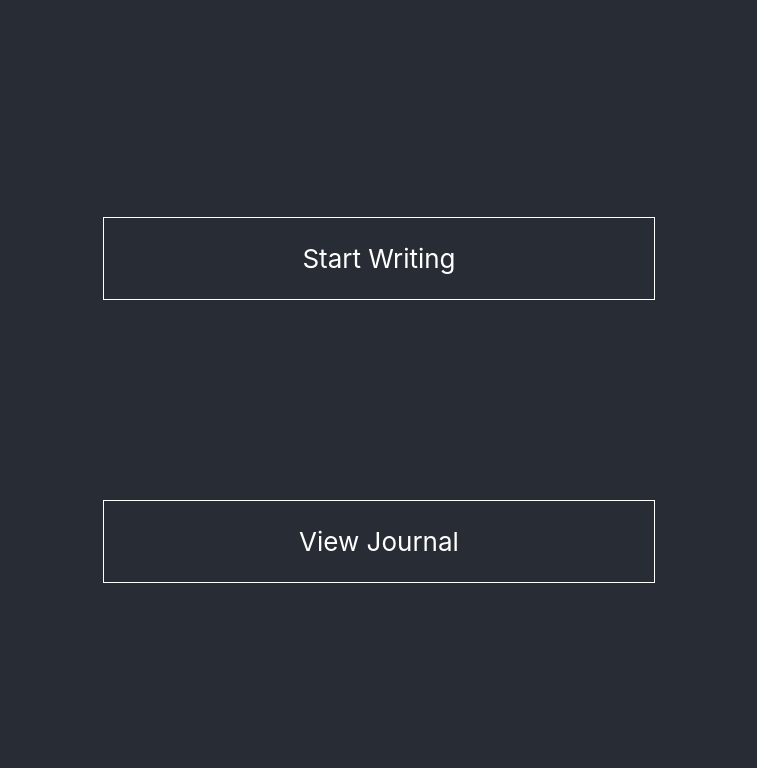
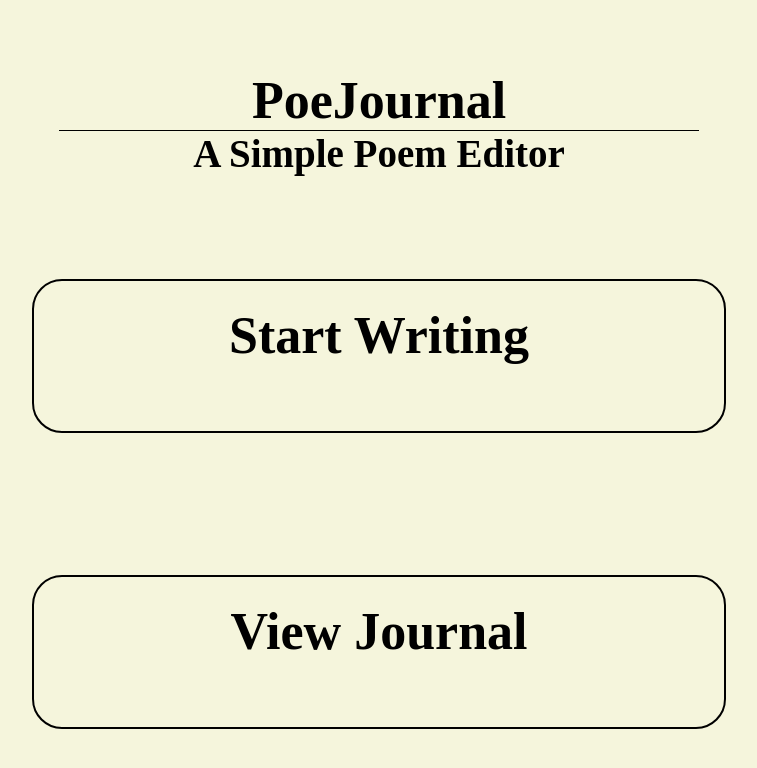
Before and after one commit to KirkNotCaptain/PoJournal, a React (Create React App) app in the folder react_frontend/: page / in a window 1280 px wide. Shown: the top 768 px of the page, without its empty margins (261-1018 px from the left). Built offline with nearby package versions, Linux system fonts and the light colour scheme; no server answers.

Commit message:
Added material ui themes for consistent typography

```diff
--- a/react_frontend/src/App.css
+++ b/react_frontend/src/App.css
@@ -1,7 +1,11 @@
 html {
 	text-align: center;
-	background-color: #282c34;
-	color: white;
+	background-color: beige;
+	color: black;
+}
+
+* {
+	font-family: cursive;
 }
 
 .App-header {
@@ -19,8 +23,32 @@ html {
 
 .start-writing-btn,
 .see-journal-btn {
-	border: 1px solid white;
-	width: 500px;
+	border: 2px solid black;
+	border-radius: 30px;
+	width: 50%;
+	height: 100px;
 	padding: 25px;
-	margin: 100px;
+	margin: auto;
+	text-align: center;
+	cursor: pointer;
 }
+
+h1 {
+	width: 50%;
+	margin: auto;
+}
+
+.create-main-buttons {
+	display: flex;
+	flex-direction: row;
+	justify-content: space-evenly;
+}
+
+.title {
+	border-bottom: 1px solid black;
+	margin-bottom: 0;
+}
+
+.subtitle {
+	margin-top: 0;
+}
--- a/react_frontend/src/Components/Create-Main.js
+++ b/react_frontend/src/Components/Create-Main.js
@@ -1,6 +1,7 @@
 import { useContext, useState } from "react";
 import PoJournalContext from "../Context";
-import { makeStyles } from "@material-ui/core/styles";
+import { makeStyles, ThemeProvider } from "@material-ui/core/styles";
+import { cursiveTheme } from "../Themes";
 import TextField from "@material-ui/core/TextField";
 import Button from "@material-ui/core/Button";
 import CreateDate from "./Create-Date.js";
@@ -15,6 +16,9 @@ const useStyles = makeStyles((theme) => ({
 			width: "25ch",
 		},
 	},
+	typography: {
+		fontFamily: "Cursive",
+	},
 }));
 
 export default function CreateMain() {
@@ -26,7 +30,7 @@ export default function CreateMain() {
 	};
 
 	var handleSubmit = () => {
-		var csrftoken = Cookies.get("csrftoken");
+		// var csrftoken = Cookies.get("csrftoken");
 
 		var newPoem = {
 			title: context.poemTitle,
@@ -43,6 +47,7 @@ export default function CreateMain() {
 			})
 			.then((response) => {
 				console.log("post success: ", response);
+				context.setUpdate(!context.update);
 				context.setPageView("Landing");
 			})
 			.catch((err) => {
@@ -55,24 +60,29 @@ export default function CreateMain() {
 	};
 
 	return (
+		<ThemeProvider theme={cursiveTheme}>
 			<div>
+				<div className="create-main-buttons">
 					<Button variant="contained" onClick={handleBackBtn}>
 						Back
 					</Button>
 					<Button variant="contained" onClick={handleSubmit}>
 						Submit
 					</Button>
+				</div>
 				<div className="poem-details">
 					<form className={classes.root} noValidate autoComplete="off">
 						<TextField
 							id="standard-basic"
 							label="Write Your Title"
 							onChange={handleTitle}
+							className={classes.typography}
 						/>
 					</form>
 					<CreateDate />
 				</div>
 				<CreateText />
 			</div>
+		</ThemeProvider>
 	);
 }
--- a/react_frontend/src/Components/Create-Text.js
+++ b/react_frontend/src/Components/Create-Text.js
@@ -8,6 +8,10 @@ const useStyles = makeStyles((theme) => ({
 		"& .MuiTextField-root": {
 			margin: theme.spacing(1),
 			width: "75%",
+			color: "white",
+		},
+		input: {
+			color: "white",
 		},
 	},
 }));
--- /dev/null
+++ b/react_frontend/src/Components/Delete-Modal.js
@@ -0,0 +1,71 @@
+import React from "react";
+import { makeStyles } from "@material-ui/core/styles";
+import Modal from "@material-ui/core/Modal";
+import Delete from "@material-ui/icons/Delete";
+
+function rand() {
+	return Math.round(Math.random() * 20) - 10;
+}
+
+function getModalStyle() {
+	const top = 50 + rand();
+	const left = 50 + rand();
+
+	return {
+		top: `${top}%`,
+		left: `${left}%`,
+		transform: `translate(-${top}%, -${left}%)`,
+	};
+}
+
+const useStyles = makeStyles((theme) => ({
+	paper: {
+		position: "absolute",
+		width: 400,
+		backgroundColor: theme.palette.background.paper,
+		border: "2px solid #000",
+		boxShadow: theme.shadows[5],
+		padding: theme.spacing(2, 4, 3),
+	},
+}));
+
+export default function DeleteModal() {
+	const classes = useStyles();
+	// getModalStyle is not a pure function, we roll the style only on the first render
+	const [modalStyle] = React.useState(getModalStyle);
+	const [open, setOpen] = React.useState(true);
+
+	const handleOpen = () => {
+		setOpen(true);
+	};
+
+	const handleClose = () => {
+		setOpen(false);
+	};
+
+	const body = (
+		<div style={modalStyle} className={classes.paper}>
+			<h2 id="simple-modal-title">Text in a modal</h2>
+			<p id="simple-modal-description">
+				Duis mollis, est non commodo luctus, nisi erat porttitor ligula.
+			</p>
+			<DeleteModal />
+		</div>
+	);
+
+	return (
+		<div>
+			<button type="button" onClick={handleOpen}>
+				Open Modal
+			</button>
+			<Modal
+				open={open}
+				onClose={handleClose}
+				aria-labelledby="simple-modal-title"
+				aria-describedby="simple-modal-description"
+			>
+				{body}
+			</Modal>
+		</div>
+	);
+}
--- a/react_frontend/src/Components/Edit-Date.js
+++ b/react_frontend/src/Components/Edit-Date.js
@@ -32,6 +32,7 @@ export default function EditDate() {
 
 	const handleDateChange = (date) => {
 		var formattedDate = format(new Date(date), "yyyy-MM-dd");
+		console.log("FORMATTED DATE: ", formattedDate);
 
 		context.setEditPoemDate(formattedDate);
 		// setSelectedDate(formattedDate);
--- a/react_frontend/src/Components/Edit-Main.js
+++ b/react_frontend/src/Components/Edit-Main.js
@@ -1,6 +1,7 @@
 import { useContext, useState } from "react";
 import PoJournalContext from "../Context";
-import { makeStyles } from "@material-ui/core/styles";
+import { makeStyles, ThemeProvider } from "@material-ui/core/styles";
+import { cursiveTheme } from "../Themes";
 import TextField from "@material-ui/core/TextField";
 import Button from "@material-ui/core/Button";
 import EditDate from "./Edit-Date.js";
@@ -56,6 +57,7 @@ export default function CreateMain() {
 	};
 
 	return (
+		<ThemeProvider theme={cursiveTheme}>
 			<div>
 				<Button variant="contained" onClick={handleBackBtn}>
 					Back
@@ -67,7 +69,7 @@ export default function CreateMain() {
 					<form className={classes.root} noValidate autoComplete="off">
 						<TextField
 							id="standard-basic"
-						label={context.editPoem.title}
+							label={context.editPoemTitle}
 							onChange={handleTitle}
 						/>
 					</form>
@@ -75,5 +77,6 @@ export default function CreateMain() {
 				</div>
 				<EditText />
 			</div>
+		</ThemeProvider>
 	);
 }
--- a/react_frontend/src/Components/Journal-Table.js
+++ b/react_frontend/src/Components/Journal-Table.js
@@ -1,6 +1,6 @@
 import PoJournalContext from "../Context";
 import { useContext } from "react";
-import { makeStyles } from "@material-ui/core/styles";
+import { makeStyles, ThemeProvider } from "@material-ui/core/styles";
 import Table from "@material-ui/core/Table";
 import TableBody from "@material-ui/core/TableBody";
 import TableCell from "@material-ui/core/TableCell";
@@ -10,11 +10,19 @@ import TableRow from "@material-ui/core/TableRow";
 import Paper from "@material-ui/core/Paper";
 import EditIcon from "@material-ui/icons/Edit";
 import DeleteIcon from "@material-ui/icons/Delete";
+import DeleteModal from "./Delete-Modal";
 import axios from "axios";
+import { cursiveTheme } from "../Themes";
 
 const useStyles = makeStyles({
 	table: {
 		minWidth: 650,
+		background: "beige",
+	},
+	button: {
+		"&:hover": {
+			cursor: "pointer",
+		},
 	},
 });
 
@@ -35,7 +43,6 @@ export default function JournalTable() {
 	const context = useContext(PoJournalContext);
 
 	var handleDelete = (poem) => {
-		console.log("delete request received");
 		axios
 			.delete(`api/journal/${poem.id}/`)
 			.then((res) => {
@@ -48,7 +55,6 @@ export default function JournalTable() {
 	};
 
 	var handleEdit = (poem) => {
-		context.setEditPoem(poem);
 		context.setEditPoemBody(poem.body);
 		context.setEditPoemTitle(poem.title);
 		context.setEditPoemDate(poem.date);
@@ -57,6 +63,7 @@ export default function JournalTable() {
 	};
 
 	return (
+		<ThemeProvider theme={cursiveTheme}>
 			<TableContainer component={Paper}>
 				<Table className={classes.table} aria-label="simple table">
 					<TableHead>
@@ -79,6 +86,7 @@ export default function JournalTable() {
 										onClick={() => {
 											handleEdit(poem);
 										}}
+										className={classes.button}
 									/>
 								</TableCell>
 								<TableCell align="right">
@@ -86,6 +94,7 @@ export default function JournalTable() {
 										onClick={() => {
 											handleDelete(poem);
 										}}
+										className={classes.button}
 									/>
 								</TableCell>
 							</TableRow>
@@ -93,5 +102,6 @@ export default function JournalTable() {
 					</TableBody>
 				</Table>
 			</TableContainer>
+		</ThemeProvider>
 	);
 }
--- a/react_frontend/src/Components/Landing-Page.js
+++ b/react_frontend/src/Components/Landing-Page.js
@@ -10,17 +10,19 @@ const LandingPage = () => {
 
 	return (
 		<header className="App-header">
+			<h1 className="title"> PoeJournal </h1>
+			<h2 className="subtitle"> A Simple Poem Editor</h2>
 			<div
 				className="start-writing-btn"
 				onClick={() => handlePageView("Create")}
 			>
-				Start Writing{" "}
+				<h1> Start Writing </h1>
 			</div>
 			<div
 				className="see-journal-btn"
 				onClick={() => handlePageView("Journal")}
 			>
-				View Journal{" "}
+				<h1> View Journal </h1>
 			</div>
 		</header>
 	);
--- /dev/null
+++ b/react_frontend/src/Themes.js
@@ -0,0 +1,15 @@
+import { createMuiTheme } from "@material-ui/core/styles";
+
+const typeWriterTheme = createMuiTheme({
+	typography: {
+		fontFamily: "courier new",
+	},
+});
+
+const cursiveTheme = createMuiTheme({
+	typography: {
+		fontFamily: "cursive",
+	},
+});
+
+export { typeWriterTheme, cursiveTheme };
```
Also changed, not shown: react_frontend/src/logo.svg (deleted). Lines whose indentation alone changed are shown as unchanged.
